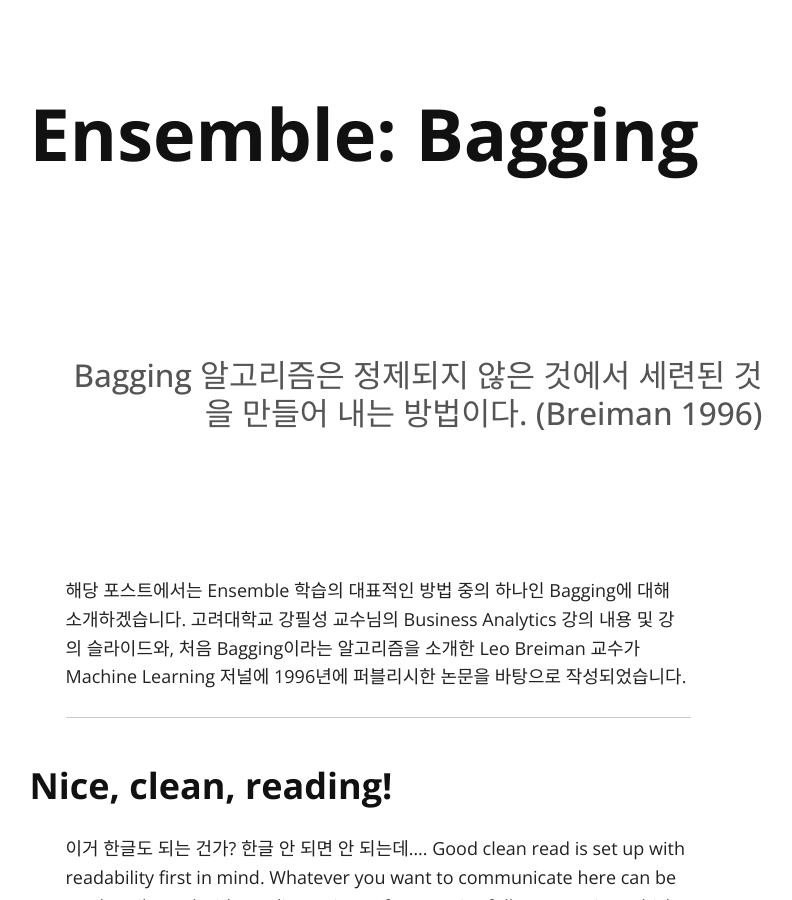
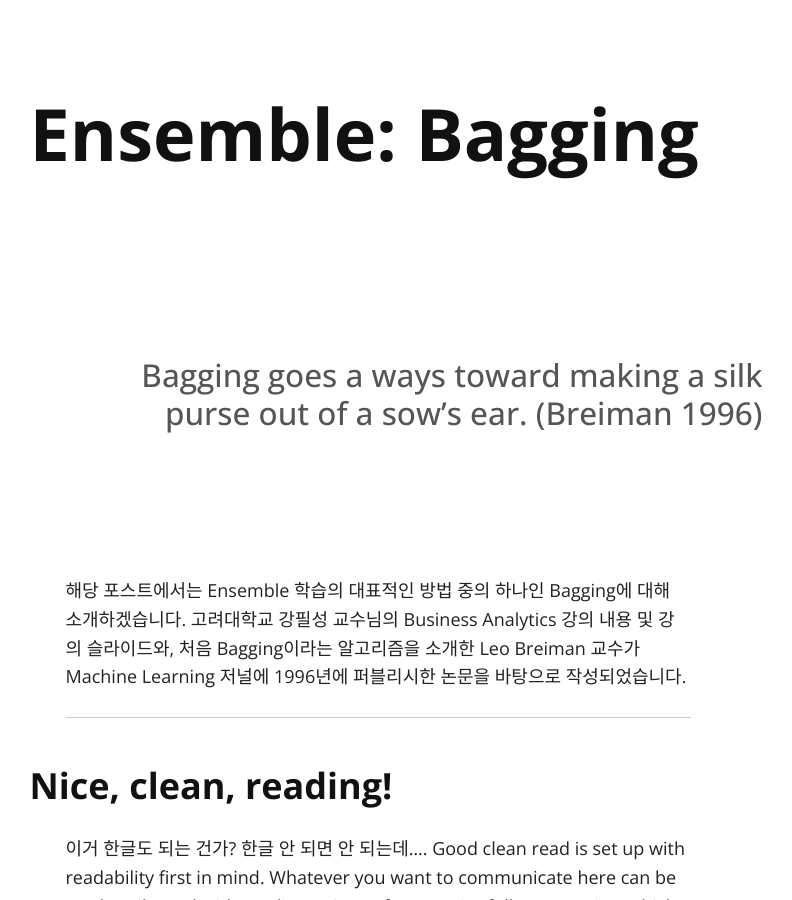
Before and after one commit to seokchaeyoon/seokchaeyoon.github.io, a Jekyll site: the page built from index.md, in a window 1280 px wide and 900 px high. Shown: the whole window, without its empty margins (262-1054 px from the left). Built offline with Jekyll 4.4.1, drawn with Linux system fonts in a browser that asks for light colours; nearby versions of some CDN libraries; our own code applies the rules of GitHub Pages for plain Markdown files.

Commit message:
Update index.md

```diff
--- a/index.md
+++ b/index.md
@@ -2,7 +2,7 @@
 layout: default
 ---
 
-## Bagging 알고리즘은 정제되지 않은 것에서 세련된 것을 만들어 내는 방법이다. (Breiman 1996)
+## Bagging goes a ways toward making a silk purse out of a sow’s ear. (Breiman 1996)
 
 해당 포스트에서는 Ensemble 학습의 대표적인 방법 중의 하나인 Bagging에 대해 소개하겠습니다. 고려대학교 강필성 교수님의 Business Analytics 강의 내용 및 강의 슬라이드와, 처음 Bagging이라는 알고리즘을 소개한 Leo Breiman 교수가 Machine Learning 저널에 1996년에 퍼블리시한 논문을 바탕으로 작성되었습니다.
 
```
